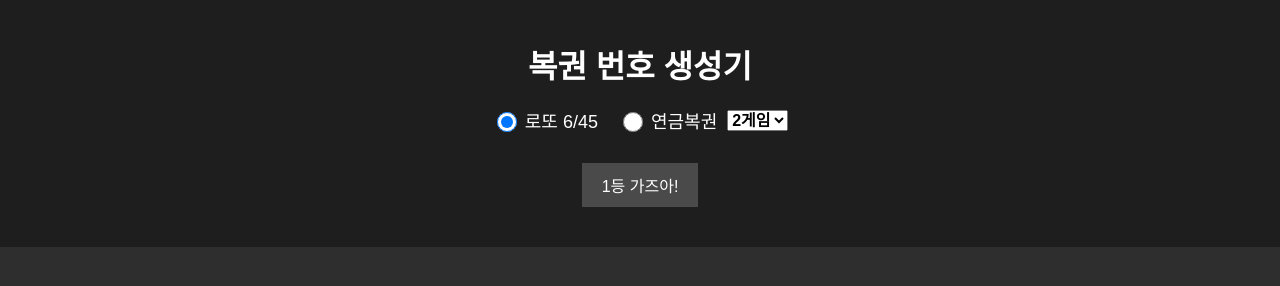
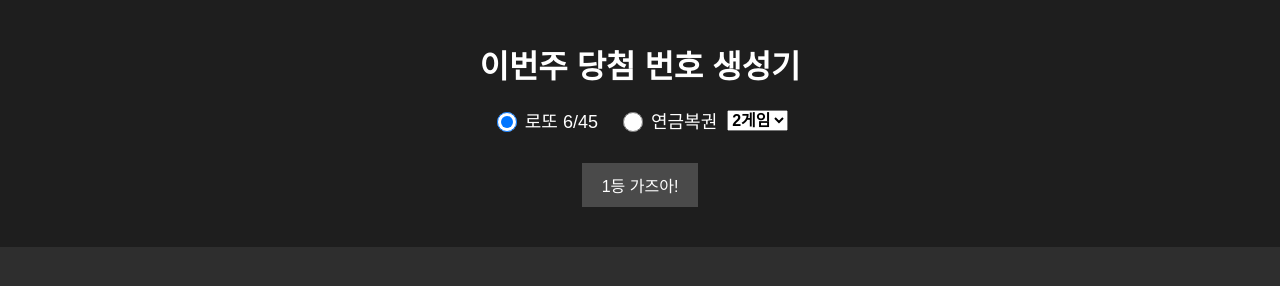
Before and after one commit to lee2483/solichan, a plain HTML site: page index.html in a window 1280 px wide. Drawn offline with Linux system fonts and the light colour scheme.

```diff
--- a/index.html
+++ b/index.html
@@ -3,7 +3,7 @@
 <head>
     <meta charset="UTF-8">
     <meta name="viewport" content="width=device-width, initial-scale=1.0">
-    <title>이번주 당첨 번호생성기</title>
+    <title>이번주 당첨 번호 생성기</title>
     <style>
         body {
             font-family: Arial, sans-serif;
@@ -94,7 +94,7 @@
 </head>
 <body>
     <div class="header">
-        <h1>복권 번호 생성기</h1>
+        <h1>이번주 당첨 번호 생성기</h1>
         <div class="lottery-type">
             <label>
                 <input type="radio" name="lotteryType" value="lotto" checked> 로또 6/45
```
